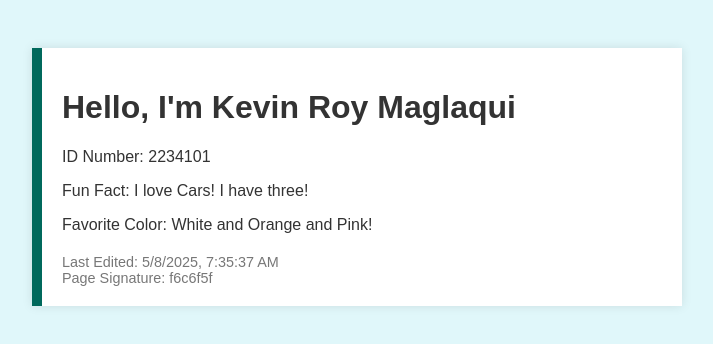
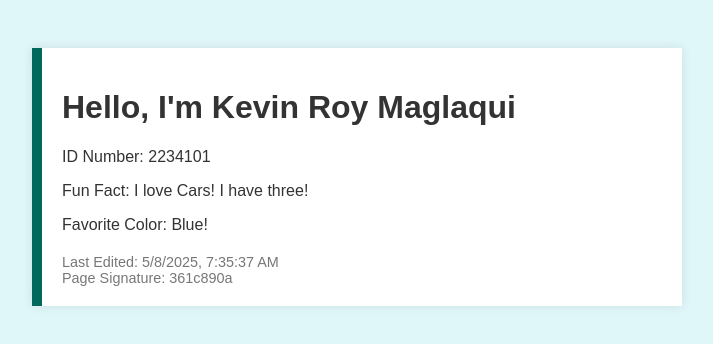
Before and after one commit to vinny-Kev/GCP-Practice, a plain HTML site: page index.html in a window 1280 px wide. Shown: the whole page, without its empty margins (283-996 px from the left). Drawn offline with Linux system fonts and the light colour scheme.

Commit message:
Update index.html

```diff
--- a/index.html
+++ b/index.html
@@ -31,7 +31,7 @@
     <h1>Hello, I'm <span id="name">Kevin Roy Maglaqui</span></h1>
     <p>ID Number: <span id="id">2234101</span></p>
     <p>Fun Fact: <span id="fact">I love Cars! I have three!</span></p>
-    <p>Favorite Color: <span id="color">White and Orange and Pink!</span></p>
+    <p>Favorite Color: <span id="color">Blue!</span></p>
 
     <div class="footer">
         Last Edited: <span id="timestamp">3:29</span><br>
```
